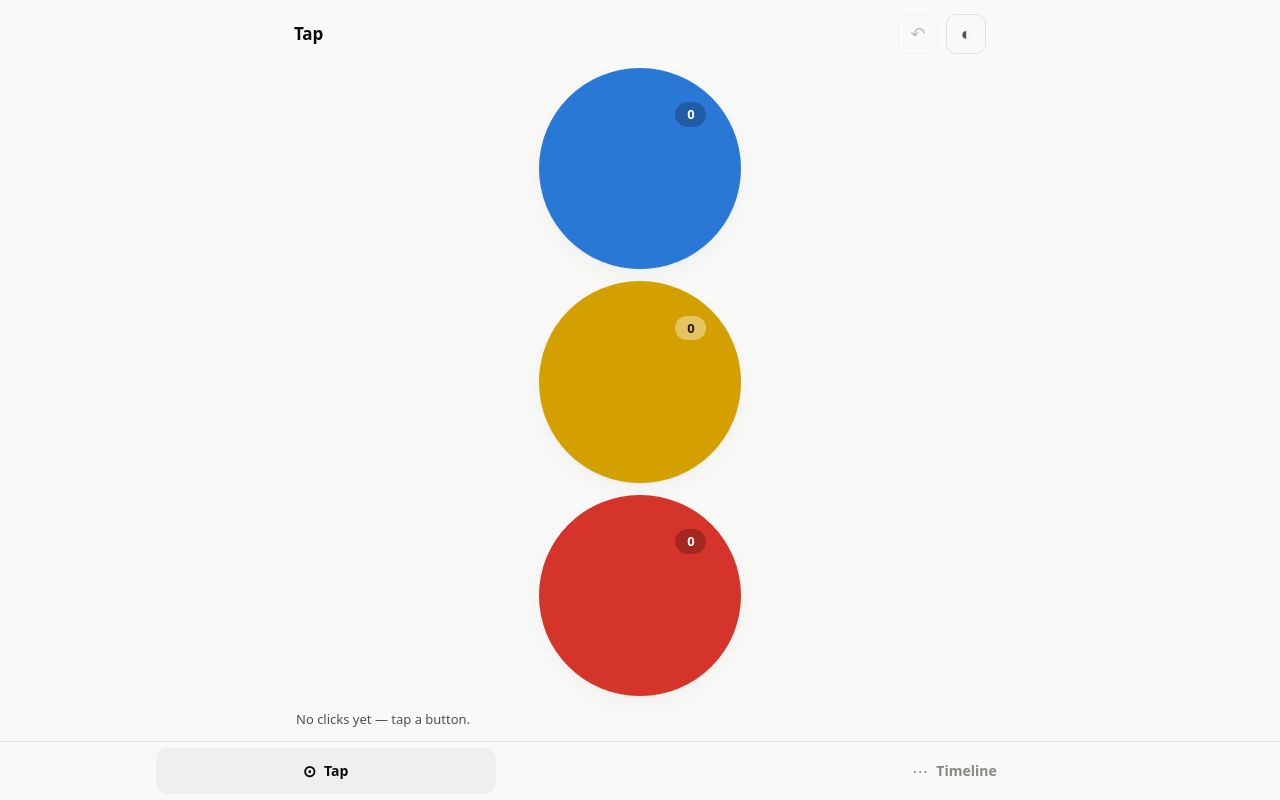
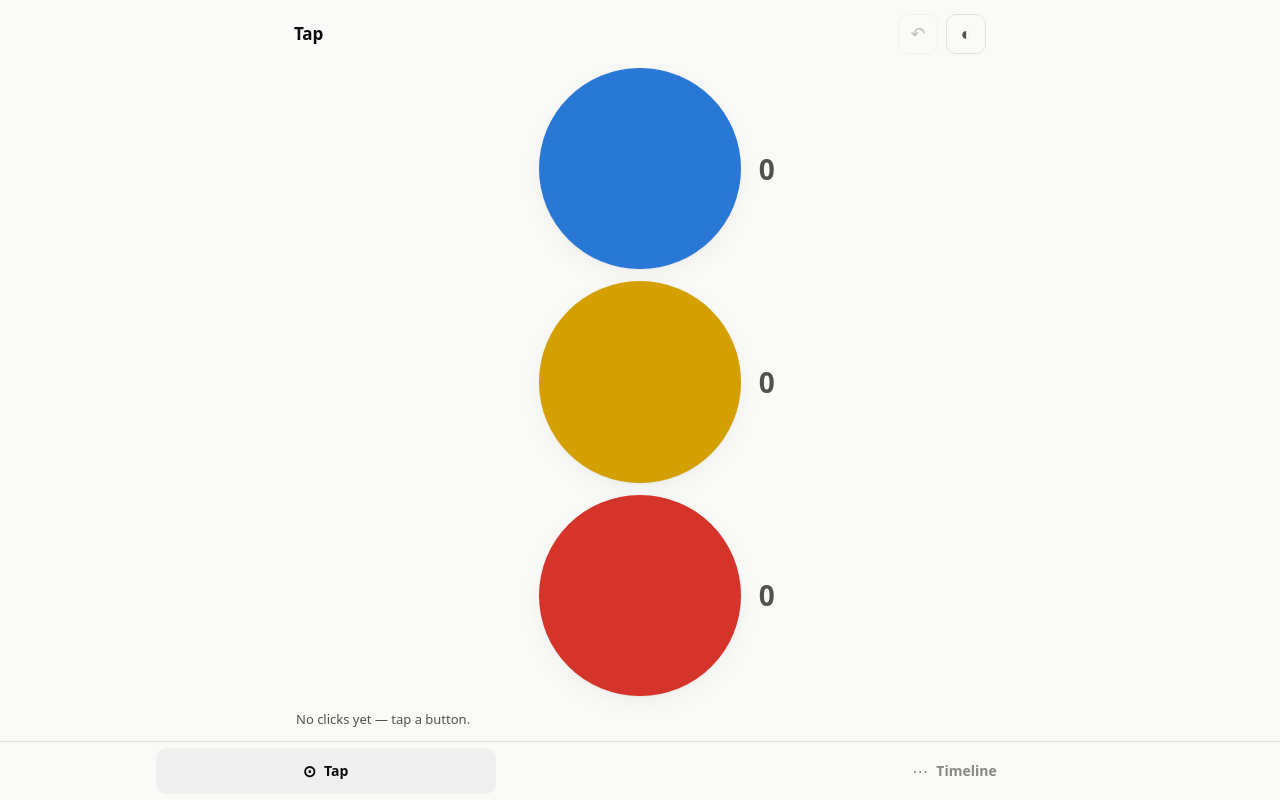
Before and after one commit to urirot/clicking-logger, a website: page index.html in a window 1280 px wide. Drawn offline with Linux system fonts and the light colour scheme.

Commit message:
Put the count beside its dot, not inside it
The circles leave a lot of empty space next to them, so the count moves out
there and gets to be a plain number instead of a pill — much more legible at
a glance than a badge tucked into the arc.

It also retires a workaround: the pill existed to keep the number readable on
top of a colour, which is why the yellow dot needed dark ink and a lighter
pill. Off the colour, one neutral treatment works for all three.

sw.js CACHE -> click-timeline-v12.

Co-Authored-By: Claude Opus 5 (1M context) <noreply@anthropic.com>

```diff
--- a/styles.css
+++ b/styles.css
@@ -130,16 +130,18 @@ main {
   .drawer > summary::before { transition: none; }
 }
 .tap-1 { background: var(--series-1); }
+.tap-2 { background: var(--series-2); }
 .tap-3 { background: var(--series-3); }
-/* White on yellow fails; the yellow button flips to dark ink on a light pill */
-.tap-2 { background: var(--series-2); color: #241a00; }
-.tap-2 .tap-count { background: rgba(255,255,255,0.38); }
+
+/* The count sits beside its dot, in the empty space the circles leave. It no
+   longer needs a pill: off the colour it is plain text on the page, which
+   also retires the white-on-yellow contrast problem the pill was solving. */
 .tap-count {
-  position: absolute; top: 17%; right: 17%;
-  font-size: .8125rem; font-weight: 650; font-variant-numeric: tabular-nums;
-  min-width: 2.4em; text-align: center;
-  padding: 3px 9px; border-radius: 999px;
-  background: rgba(0,0,0,0.22);
+  position: absolute; top: 50%; left: calc(100% + 18px);
+  transform: translateY(-50%);
+  font-size: clamp(1.25rem, 5.5vw, 1.75rem); font-weight: 650;
+  font-variant-numeric: tabular-nums; letter-spacing: -0.01em;
+  color: var(--ink-2);
 }
 
 .last-line {
--- a/sw.js
+++ b/sw.js
@@ -1,5 +1,5 @@
 /* Offline shell cache. Bump CACHE on every deploy so clients pick up new files. */
-const CACHE = 'click-timeline-v11';
+const CACHE = 'click-timeline-v12';
 const ASSETS = [
   './', './index.html', './styles.css', './app.js',
   './manifest.webmanifest', './icon-192.png', './icon-512.png',
```
